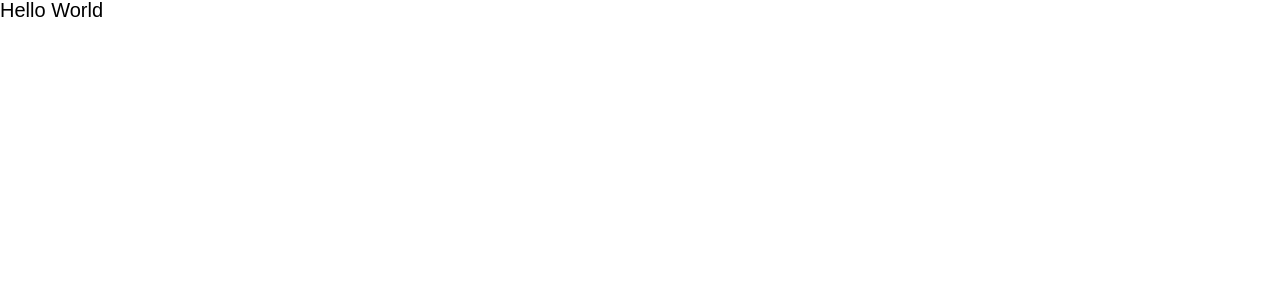
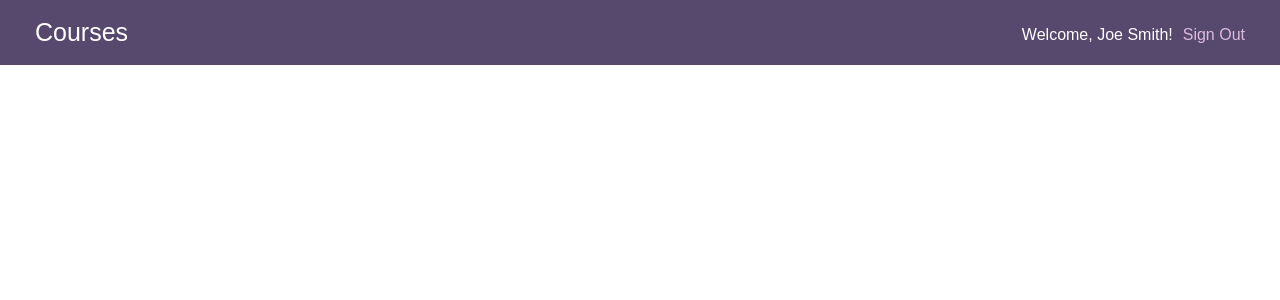
Before and after one commit to sgaona21/fullstack-course-manager, a React (Vite) app in the folder client/: page / in a window 1280 px wide. Shown: the top 300 px of the page. Built offline with nearby package versions, Linux system fonts and the light colour scheme.

Commit message:
step 4 - Header created and added to main app

```diff
--- a/client/src/App.jsx
+++ b/client/src/App.jsx
@@ -1,6 +1,8 @@
+import Header from "./components/Header"
+
 const App = () => {
   return (
-    <h1>Hello World</h1>
+    <Header />
   )
 }
 
--- /dev/null
+++ b/client/src/components/Header.jsx
@@ -0,0 +1,21 @@
+const Header = () => {
+  return (
+    <header>
+      <div className="wrap header--flex">
+        <h1 className="header--logo">
+          <a href="index.html">Courses</a>
+        </h1>
+        <nav>
+          <ul className="header--signedin">
+            <li>Welcome, Joe Smith!</li>
+            <li>
+              <a href="sign-out.html">Sign Out</a>
+            </li>
+          </ul>
+        </nav>
+      </div>
+    </header>
+  );
+};
+
+export default Header;
```
